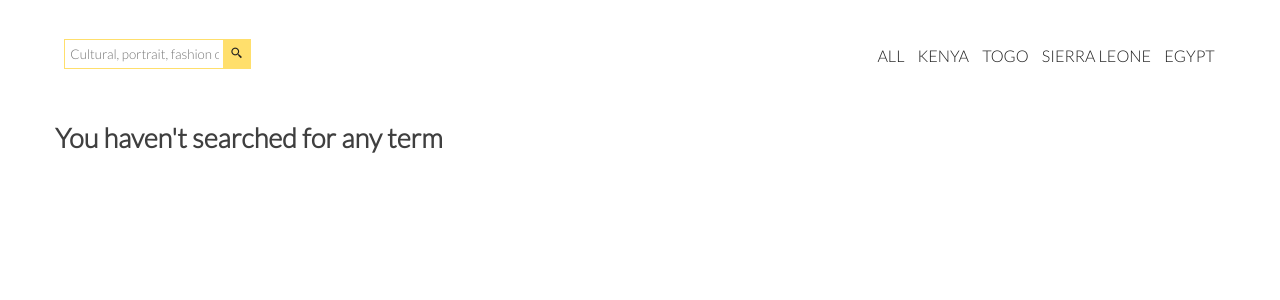
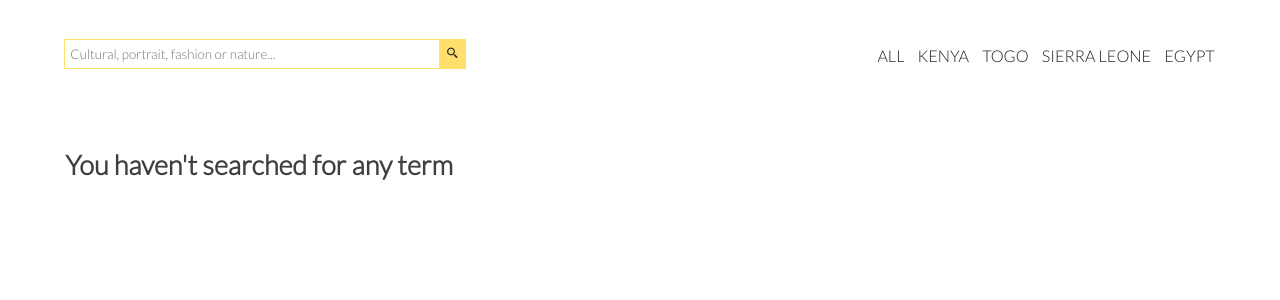
Before and after one commit to peterken674/gallery, a Django app: page /search/ in a window 1280 px wide. Shown: the part 164-464 px from the top of the page. Run offline with Django 3.2, Linux system fonts and the light colour scheme; some libraries are stand-ins or nearby versions.

Commit message:
Expand search form.

```diff
--- a/gallery/templates/index.html
+++ b/gallery/templates/index.html
@@ -40,12 +40,6 @@
                         </div>
                     </form>
 
-                    <!-- <form autocomplete="off" action="/action_page.php">
-                        <div class="autocomplete" style="width:300px;">
-                            <input id="myInput" type="text" name="myCountry" placeholder="Country">
-                        </div>
-                        <input type="submit">
-                    </form> -->
                 </div>
                 <div class="nav">
                     <a href="{% url 'index'%}">All</a>
@@ -92,7 +86,8 @@
                     purus est. Proin erat mi, pulvinar ut magna eget, consectetur auctor turpis.</p>
                     <br>
                     <div class="copy" >
-                        <i class='bx bxs-copy-alt'></i>
+                        <p class="copy-click"><i class='bx bxs-copy-alt'></i></p>
+                        <p class="alert"></p>
                     </div>
             </div>
 
--- a/static/css/style.css
+++ b/static/css/style.css
@@ -52,6 +52,10 @@ a {
   padding: 40px 0 300px 0;
   position: relative;
   overflow: hidden;
+}
+
+.gallery h2 {
+  margin: 1em 0.8771929825%;
 }
 
 .gallery ul {
@@ -154,13 +158,15 @@ form {
       -ms-flex-align: start;
           align-items: flex-start;
   margin-left: 0;
-  width: 200%;
+  width: 400px;
+}
+
+form .input {
+  width: 100%;
 }
 
 form .input input {
-  width: -webkit-max-content;
-  width: -moz-max-content;
-  width: max-content;
+  width: 100%;
   padding: 6px 5px;
   border-radius: 0;
   border: none;
@@ -339,9 +345,12 @@ header p {
   color: #FFDF6C;
   padding: 5px;
   font-size: 1.2em;
+  -webkit-transition: all 300ms;
+  transition: all 300ms;
 }
 
 .copy i:hover {
+  background-color: transparent;
   cursor: copy;
 }
 
@@ -349,4 +358,8 @@ header p {
   background-color: #FFDF6C;
   color: #202020;
 }
+
+.copy .alert {
+  font-size: 0.8em;
+}
 /*# sourceMappingURL=style.css.map */
--- a/static/css/style.scss
+++ b/static/css/style.scss
@@ -52,7 +52,9 @@ a {
 }
 
 .gallery {
-
+    h2{
+        margin: 1em 0.8771929825%;
+    }
     ul {
         li {
             float: left;
@@ -155,13 +157,16 @@ form {
     display: flex;
     align-items: flex-start;
     margin-left: 0;
-    width: 200%;
-    .input input{
-        width: max-content;
-        padding: 6px 5px;
-        border-radius: 0;
-        border: none;
-        outline: 1px solid #FFDF6C;
+    width: 400px;
+    .input {
+        width: 100%;
+        input {
+            width: 100%;
+            padding: 6px 5px;
+            border-radius: 0;
+            border: none;
+            outline: 1px solid #FFDF6C;
+        }
     }
     .submit button{
         padding: 6px;
@@ -338,7 +343,9 @@ header {
         color: #FFDF6C;
         padding: 5px;
         font-size: 1.2em;
+        transition: all 300ms;
         &:hover{
+            background-color: transparent;
             cursor: copy;
         }
         &:active{
@@ -346,4 +353,8 @@ header {
             color: #202020;
         }
     }
+    .alert{
+        font-size: 0.8em;
+    }
+
 }
--- a/static/js/scripts.js
+++ b/static/js/scripts.js
@@ -14,7 +14,13 @@ $(document).on('ready', function(){
         $(itemID).addClass('item_open');
         $('header').addClass('hide-header')
 
-        $('.copy i').on('click', copyFunction(url))
+        $('.copy .copy-click').on('click', function(){
+            copyFunction(url)
+            $(this).next().text('Image link copied!');
+            setTimeout(function () {
+                $('.copy-click').next().text('');
+            }, 3000);
+        });
         return false;
     });
     $('.close').click(function () {
@@ -36,6 +42,11 @@ $(document).on('ready', function(){
         elem.select();
         document.execCommand('copy');
         document.body.removeChild(elem);
+
+
+        // setTimeout(function () {
+        //     $(elem).next().text('');
+        // }, 2000);
     }
 
     function autocomplete(inp, arr) {
```
Also changed, not shown: 1 other file.
